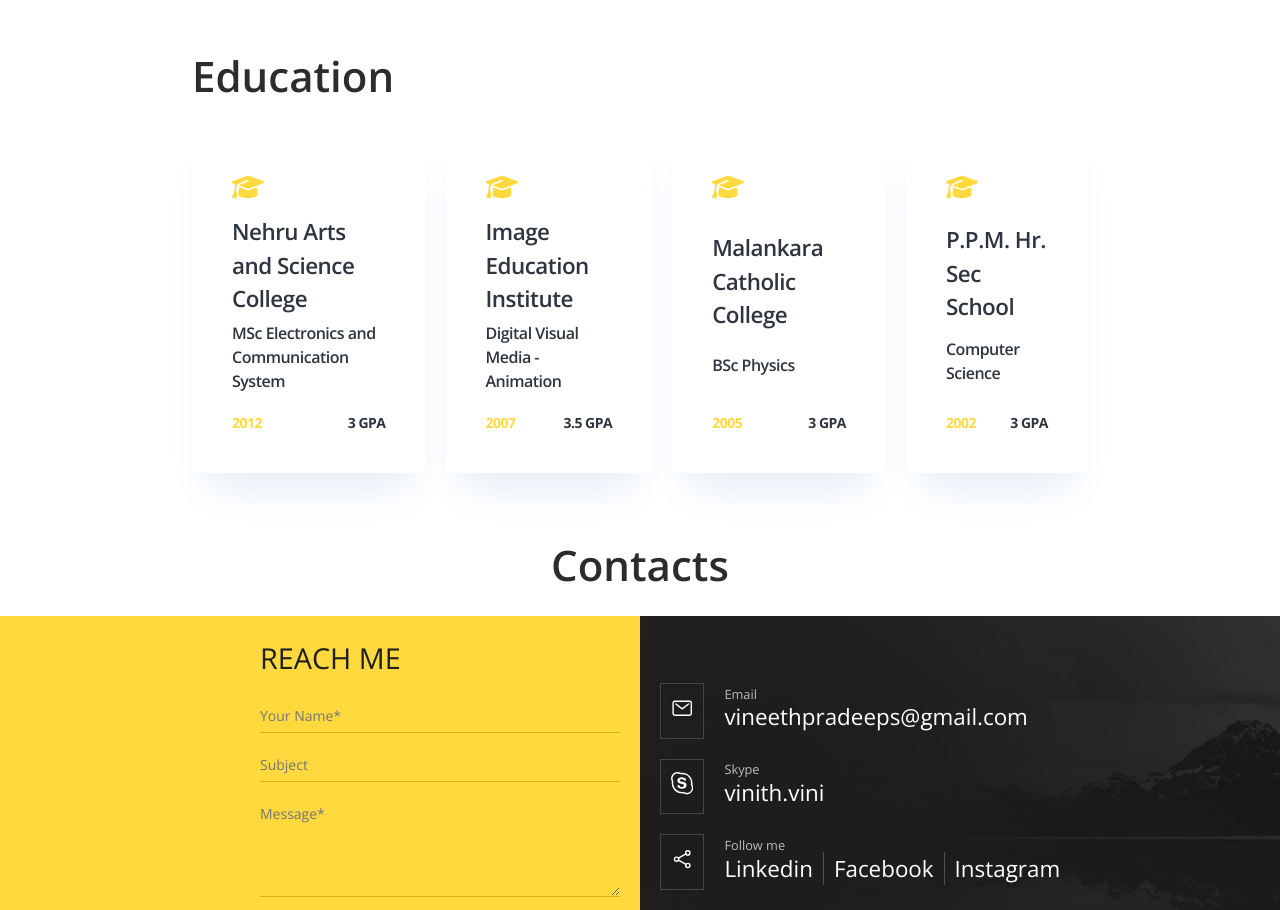
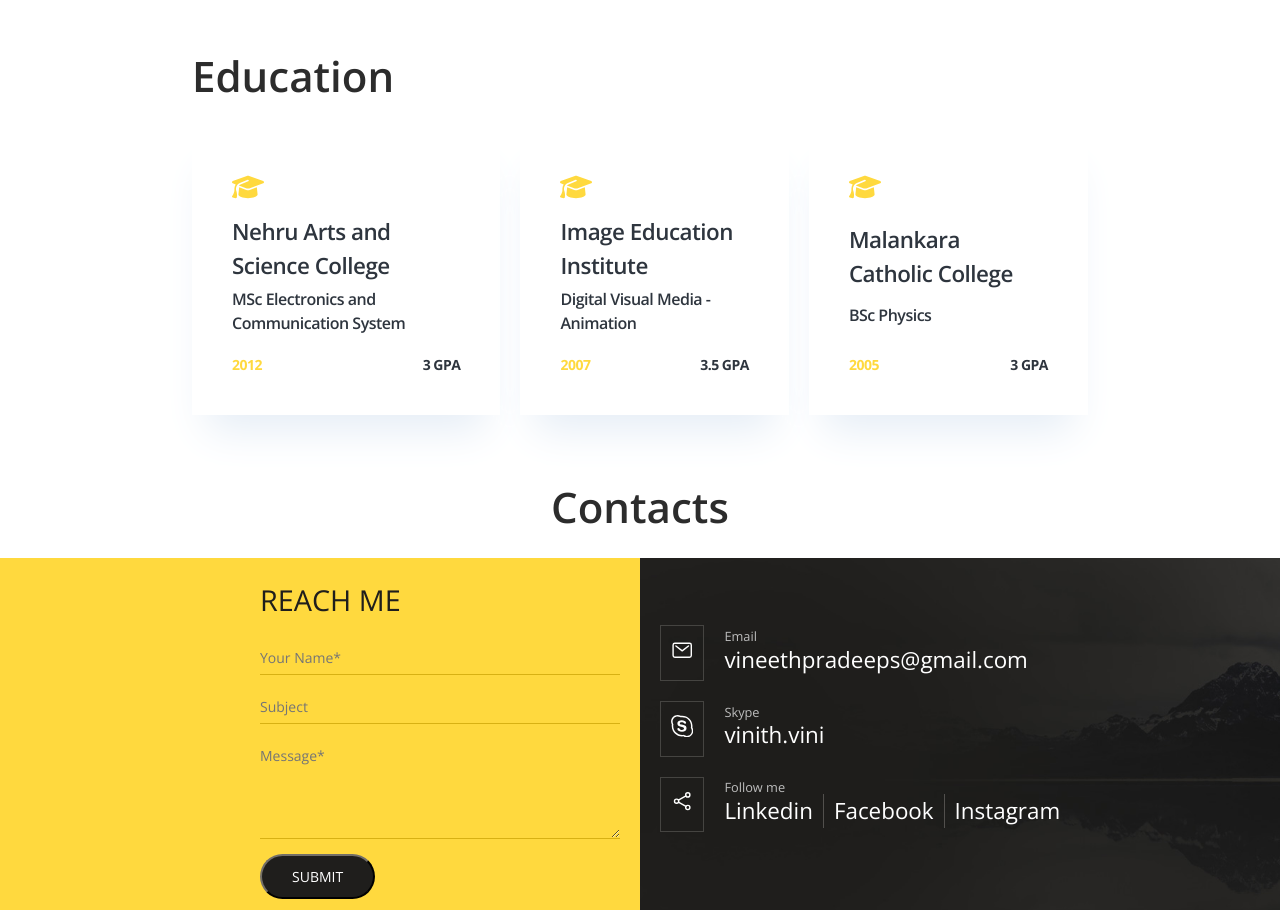
Before and after one commit to vineethpradeep/Vineeth_portfolio, a React (Vite) app: page / in a window 1280 px wide. Shown: the part 5940-6850 px from the top of the page. Built offline with nearby package versions, Linux system fonts and the light colour scheme.

Commit message:
reduced the edu column

```diff
--- a/src/data/constants.js
+++ b/src/data/constants.js
@@ -320,14 +320,6 @@ export const educations = [
     grade: "3 GPA",
     degree: "BSc Physics",
   },
-  {
-    id: 2,
-    icon: FaGraduationCap,
-    school: "P.P.M. Hr. Sec School",
-    date: "2002",
-    grade: "3 GPA",
-    degree: "Computer Science",
-  },
 ];
 
 export const projects = [
```
